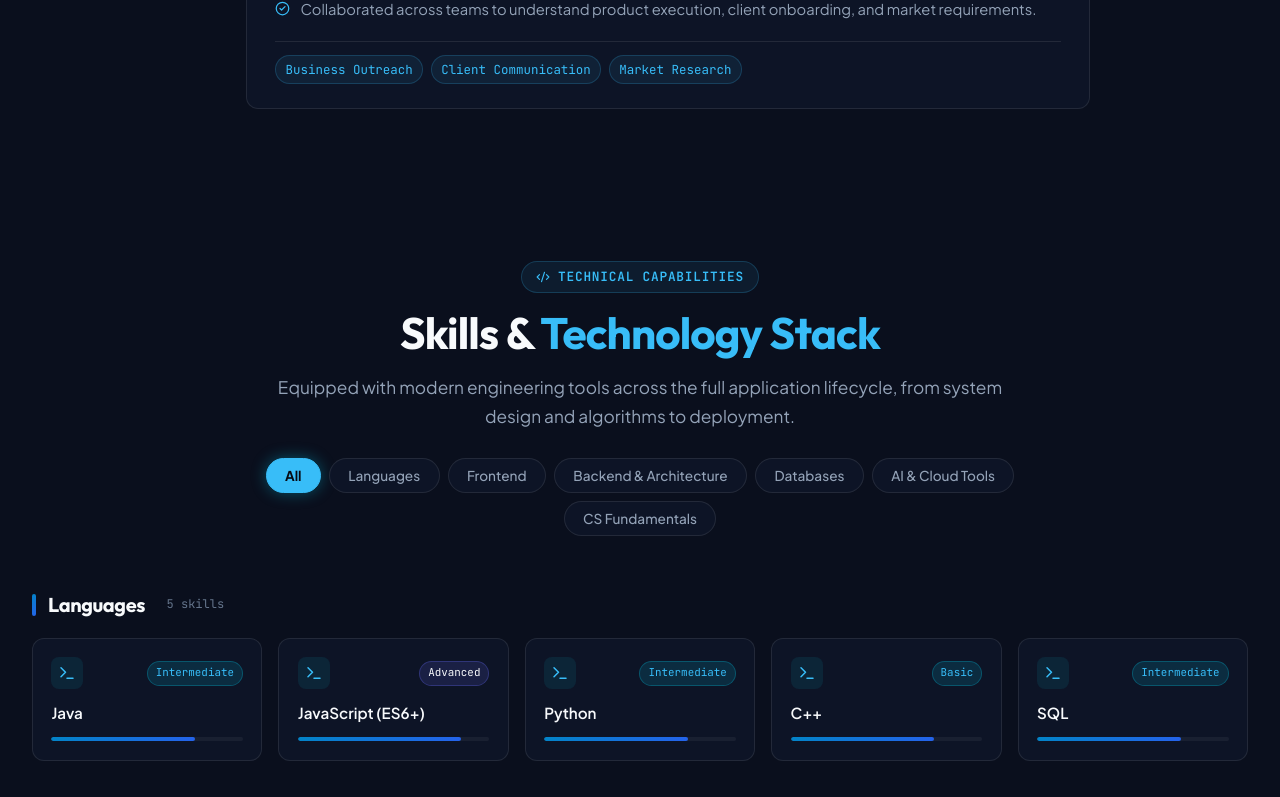
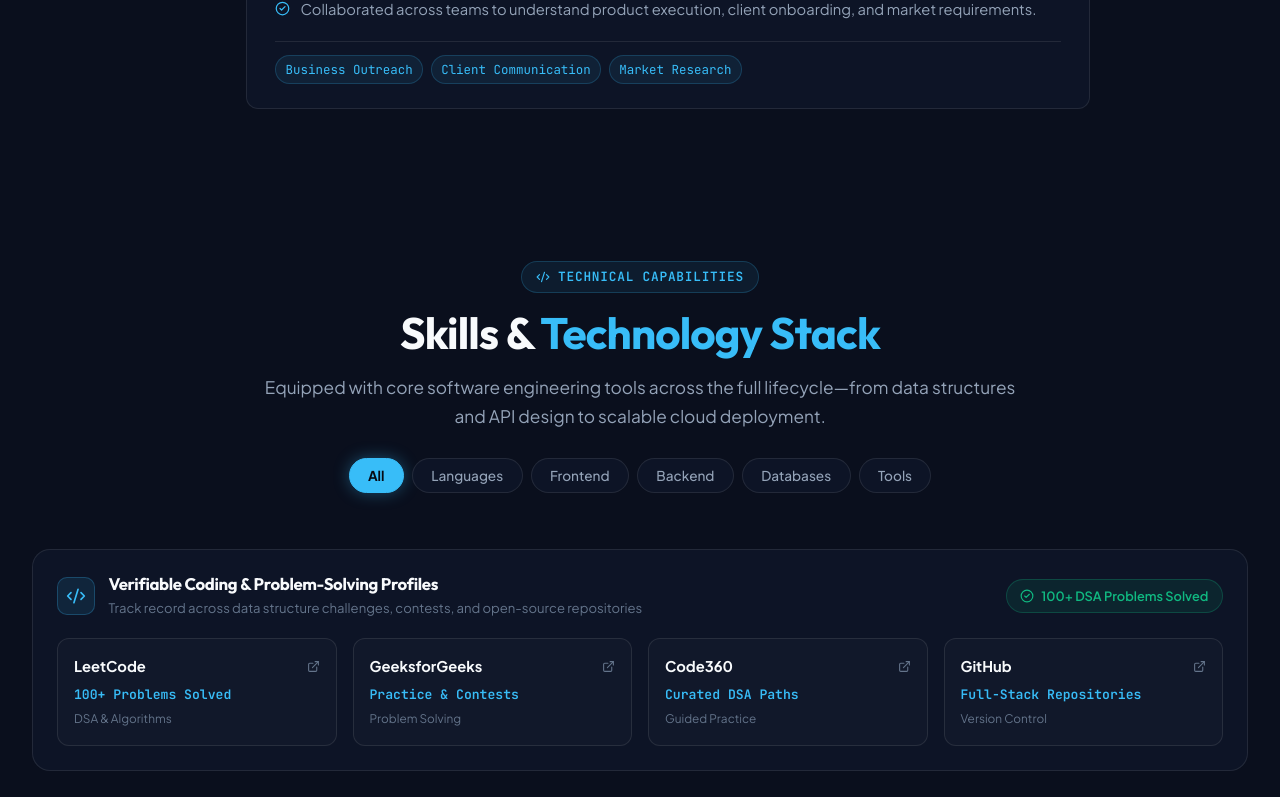
Before and after one commit to KK15082005/Portfolio-KamaljeetKaur, a React (Vite) app: page / in a window 1280 px wide. Shown: the part 3861-4658 px from the top of the page. Built offline with nearby package versions, Linux system fonts and the light colour scheme.

Commit message:
feat: complete achievements & skills reorganization, and final quality checks

```diff
--- a/src/App.css
+++ b/src/App.css
@@ -1386,11 +1386,32 @@
   color: var(--accent-cyan);
 }
 
+.achievement-body {
+  flex: 1;
+}
+
+.achievement-header-row {
+  display: flex;
+  align-items: center;
+  justify-content: space-between;
+  gap: 0.5rem;
+  margin-bottom: 0.25rem;
+}
+
 .achievement-org {
   font-size: 0.76rem;
   color: var(--accent-cyan);
   font-family: var(--font-mono);
-  margin-bottom: 0.25rem;
+}
+
+.achievement-badge {
+  font-size: 0.68rem;
+  font-family: var(--font-mono);
+  color: var(--accent-cyan);
+  background: rgba(56, 189, 248, 0.08);
+  border: 1px solid rgba(56, 189, 248, 0.2);
+  padding: 0.15rem 0.5rem;
+  border-radius: var(--radius-full);
 }
 
 .achievement-title {
@@ -1404,6 +1425,31 @@
   font-size: 0.82rem;
   color: var(--text-muted);
   line-height: 1.5;
+}
+
+.achievement-link-wrapper {
+  margin-top: 0.85rem;
+}
+
+.achievement-link-btn {
+  display: inline-flex;
+  align-items: center;
+  gap: 0.4rem;
+  font-size: 0.78rem;
+  font-weight: 600;
+  color: var(--accent-cyan);
+  background: rgba(56, 189, 248, 0.08);
+  border: 1px solid rgba(56, 189, 248, 0.25);
+  padding: 0.35rem 0.75rem;
+  border-radius: var(--radius-sm);
+  transition: var(--transition-smooth);
+}
+
+.achievement-link-btn:hover {
+  background: rgba(56, 189, 248, 0.18);
+  border-color: var(--accent-cyan);
+  color: #fff;
+  transform: translateY(-1px);
 }
 
 /* =====================================================================
@@ -1441,6 +1487,7 @@
   font-size: 0.85rem;
   font-weight: 500;
   white-space: nowrap;
+  transition: var(--transition-smooth);
 }
 
 @media (max-width: 640px) {
@@ -1453,7 +1500,7 @@
 
 .skill-cat-btn:hover {
   color: var(--text-primary);
-  border-color: rgba(255, 255, 255, 0.2);
+  border-color: rgba(56, 189, 248, 0.3);
 }
 
 .skill-cat-btn.active {
@@ -1461,9 +1508,143 @@
   color: #070a12;
   font-weight: 700;
   border-color: var(--accent-cyan);
-  box-shadow: 0 0 15px rgba(6, 182, 212, 0.4);
-}
-
+  box-shadow: 0 0 16px rgba(56, 189, 248, 0.35);
+}
+
+/* Verified Coding Profiles Banner */
+.coding-profiles-banner {
+  margin-top: 2rem;
+  margin-bottom: 2.75rem;
+  padding: 1.5rem;
+  background: var(--bg-card);
+  border: 1px solid var(--border-subtle);
+  border-radius: var(--radius-lg);
+  display: flex;
+  flex-direction: column;
+  gap: 1.25rem;
+}
+
+.profiles-header {
+  display: flex;
+  align-items: center;
+  justify-content: space-between;
+  gap: 1rem;
+  flex-wrap: wrap;
+}
+
+.profiles-header-left {
+  display: flex;
+  align-items: center;
+  gap: 0.85rem;
+}
+
+.profiles-icon-circle {
+  width: 38px;
+  height: 38px;
+  border-radius: 10px;
+  background: rgba(56, 189, 248, 0.1);
+  border: 1px solid rgba(56, 189, 248, 0.25);
+  display: flex;
+  align-items: center;
+  justify-content: center;
+  flex-shrink: 0;
+}
+
+.profiles-title {
+  font-size: 1.05rem;
+  font-weight: 700;
+  color: var(--text-primary);
+  margin-bottom: 0.15rem;
+}
+
+.profiles-sub {
+  font-size: 0.82rem;
+  color: var(--text-muted);
+}
+
+.profiles-badge {
+  display: inline-flex;
+  align-items: center;
+  gap: 0.45rem;
+  padding: 0.35rem 0.85rem;
+  background: rgba(16, 185, 129, 0.1);
+  border: 1px solid rgba(16, 185, 129, 0.25);
+  border-radius: var(--radius-full);
+  font-size: 0.8rem;
+  font-weight: 600;
+  color: var(--accent-emerald);
+}
+
+.coding-profiles-grid {
+  display: grid;
+  grid-template-columns: repeat(4, 1fr);
+  gap: 1rem;
+}
+
+@media (max-width: 900px) {
+  .coding-profiles-grid {
+    grid-template-columns: repeat(2, 1fr);
+  }
+}
+
+@media (max-width: 480px) {
+  .coding-profiles-grid {
+    grid-template-columns: 1fr;
+  }
+}
+
+.coding-profile-card {
+  padding: 1rem;
+  background: rgba(255, 255, 255, 0.02);
+  border: 1px solid var(--border-subtle);
+  border-radius: var(--radius-md);
+  display: flex;
+  flex-direction: column;
+  gap: 0.35rem;
+  text-decoration: none;
+  transition: var(--transition-smooth);
+}
+
+.coding-profile-card:hover {
+  background: rgba(56, 189, 248, 0.05);
+  border-color: rgba(56, 189, 248, 0.35);
+  transform: translateY(-2px);
+}
+
+.profile-card-top {
+  display: flex;
+  align-items: center;
+  justify-content: space-between;
+}
+
+.profile-platform {
+  font-size: 0.92rem;
+  font-weight: 700;
+  color: var(--text-primary);
+}
+
+.profile-external-icon {
+  color: var(--text-muted);
+  transition: var(--transition-smooth);
+}
+
+.coding-profile-card:hover .profile-external-icon {
+  color: var(--accent-cyan);
+}
+
+.profile-metric {
+  font-size: 0.82rem;
+  color: var(--accent-cyan);
+  font-family: var(--font-mono);
+  font-weight: 600;
+}
+
+.profile-badge-chip {
+  font-size: 0.74rem;
+  color: var(--text-muted);
+}
+
+/* Skills Categories & Cards */
 .skills-categories-wrapper {
   display: flex;
   flex-direction: column;
@@ -1499,18 +1680,18 @@
 
 .skills-grid {
   display: grid;
-  grid-template-columns: repeat(auto-fill, minmax(200px, 1fr));
+  grid-template-columns: repeat(auto-fill, minmax(210px, 1fr));
   gap: 1rem;
 }
 
-@media (max-width: 480px) {
+@media (max-width: 640px) {
   .skills-grid {
     grid-template-columns: repeat(2, 1fr);
-    gap: 0.65rem;
-  }
-}
-
-@media (max-width: 340px) {
+    gap: 0.75rem;
+  }
+}
+
+@media (max-width: 360px) {
   .skills-grid {
     grid-template-columns: 1fr;
   }
@@ -1518,13 +1699,23 @@
 
 .skill-card {
   padding: 1.15rem;
+  background: var(--bg-card);
+  border: 1px solid var(--border-subtle);
+  border-radius: var(--radius-md);
   display: flex;
   flex-direction: column;
+  transition: var(--transition-smooth);
+}
+
+.skill-card:hover {
+  border-color: rgba(56, 189, 248, 0.3);
+  background: var(--bg-card-hover);
+  transform: translateY(-2px);
 }
 
 @media (max-width: 480px) {
   .skill-card {
-    padding: 0.85rem;
+    padding: 0.9rem;
   }
 }
 
@@ -1536,66 +1727,39 @@
 }
 
 .skill-avatar {
-  width: 32px;
-  height: 32px;
+  width: 34px;
+  height: 34px;
   border-radius: 8px;
-  background: rgba(6, 182, 212, 0.1);
+  background: rgba(56, 189, 248, 0.08);
+  border: 1px solid rgba(56, 189, 248, 0.2);
   display: flex;
   align-items: center;
   justify-content: center;
-}
-
-.skill-level-pill {
+  color: var(--accent-cyan);
+}
+
+.skill-category-tag {
   font-size: 0.68rem;
   font-family: var(--font-mono);
+  color: var(--text-muted);
+  background: rgba(255, 255, 255, 0.04);
   padding: 0.18rem 0.5rem;
   border-radius: var(--radius-full);
-}
-
-.level-expert {
-  background: rgba(16, 185, 129, 0.15);
-  color: var(--accent-emerald);
-  border: 1px solid rgba(16, 185, 129, 0.3);
-}
-
-.level-advanced {
-  background: rgba(99, 102, 241, 0.15);
-  color: var(--accent-primary-light);
-  border: 1px solid rgba(99, 102, 241, 0.3);
-}
-
-.level-intermediate {
-  background: rgba(6, 182, 212, 0.15);
-  color: var(--accent-cyan);
-  border: 1px solid rgba(6, 182, 212, 0.3);
+  border: 1px solid var(--border-subtle);
 }
 
 .skill-name {
-  font-weight: 600;
+  font-weight: 700;
   font-size: 0.95rem;
   color: var(--text-primary);
-  margin-bottom: 0.75rem;
-}
-
-@media (max-width: 480px) {
-  .skill-name {
-    font-size: 0.88rem;
-  }
-}
-
-.skill-progress-track {
-  width: 100%;
-  height: 4px;
-  background: rgba(255, 255, 255, 0.05);
-  border-radius: var(--radius-full);
-  overflow: hidden;
+  margin-bottom: 0.35rem;
+}
+
+.skill-focus-tag {
+  font-size: 0.78rem;
+  color: var(--text-muted);
+  line-height: 1.4;
   margin-top: auto;
-}
-
-.skill-progress-bar {
-  height: 100%;
-  background: var(--gradient-brand);
-  border-radius: var(--radius-full);
 }
 
 /* =====================================================================
--- a/src/components/About.jsx
+++ b/src/components/About.jsx
@@ -60,8 +60,10 @@ export default function About() {
             <div className="about-frame">
               <img
                 src={personalInfo.aboutImage}
-                alt="Kamaljeet Kaur working"
+                alt="Kamaljeet Kaur - Computer Science Student & Full Stack Developer"
                 className="about-image"
+                loading="lazy"
+                decoding="async"
               />
               <div className="about-badge-card">
                 <GraduationCap size={22} className="text-cyan" />
--- a/src/components/Hero.jsx
+++ b/src/components/Hero.jsx
@@ -120,8 +120,9 @@ export default function Hero() {
             <div className="portrait-frame">
               <img
                 src={personalInfo.profileImage}
-                alt={personalInfo.name}
+                alt={`${personalInfo.name} - Full Stack Developer & Aspiring Software Engineer`}
                 className="portrait-img"
+                fetchPriority="high"
               />
               <div className="portrait-gradient-overlay"></div>
 
--- a/src/components/Navbar.jsx
+++ b/src/components/Navbar.jsx
@@ -116,9 +116,10 @@ export default function Navbar() {
 
           {/* Mobile Menu Toggle */}
           <button
+            type="button"
             className="mobile-toggle"
             onClick={() => setMobileMenuOpen(!mobileMenuOpen)}
-            aria-label="Toggle menu"
+            aria-label="Toggle navigation menu"
           >
             {mobileMenuOpen ? <X size={24} /> : <Menu size={24} />}
           </button>
@@ -130,7 +131,7 @@ export default function Navbar() {
         <div className="mobile-drawer">
           <div className="mobile-drawer-header">
             <span className="drawer-title">Navigation</span>
-            <button className="drawer-close" onClick={() => setMobileMenuOpen(false)}>
+            <button type="button" className="drawer-close" onClick={() => setMobileMenuOpen(false)} aria-label="Close menu">
               <X size={20} />
             </button>
           </div>
--- a/src/components/Projects.jsx
+++ b/src/components/Projects.jsx
@@ -105,6 +105,8 @@ export default function Projects() {
                     src={flagshipProject.image}
                     alt={flagshipProject.title}
                     className="flagship-image"
+                    loading="lazy"
+                    decoding="async"
                     onError={(e) => {
                       e.target.onerror = null;
                       e.target.src = '/portfolio.png';
@@ -254,6 +256,8 @@ export default function Projects() {
                       src={project.image}
                       alt={project.title}
                       className="project-thumbnail"
+                      loading="lazy"
+                      decoding="async"
                       onError={(e) => {
                         e.target.onerror = null;
                         e.target.src = '/portfolio.png';
--- a/src/components/Skills.jsx
+++ b/src/components/Skills.jsx
@@ -1,5 +1,5 @@
 import React, { useState } from 'react';
-import { skillsData } from '../data/portfolioData';
+import { skillsData, codingProfiles } from '../data/portfolioData';
 import {
   Code2,
   Terminal,
@@ -8,9 +8,51 @@ import {
   Server,
   Cpu,
   Sparkles,
-  Check,
-  Cloud
+  Cloud,
+  Coffee,
+  Atom,
+  Globe,
+  Palette,
+  Layers,
+  Network,
+  Share2,
+  ShieldCheck,
+  Boxes,
+  HardDrive,
+  GitBranch,
+  Send,
+  FileCode,
+  Bot,
+  Zap,
+  ExternalLink,
+  CheckCircle2
 } from 'lucide-react';
+
+const iconMap = {
+  Coffee,
+  Code2,
+  Terminal,
+  Cpu,
+  Database,
+  Atom,
+  Globe,
+  Layout,
+  Palette,
+  Sparkles,
+  Layers,
+  Server,
+  Network,
+  Share2,
+  ShieldCheck,
+  Boxes,
+  HardDrive,
+  GitBranch,
+  Send,
+  FileCode,
+  Bot,
+  Cloud,
+  Zap
+};
 
 export default function Skills() {
   const categories = ['All', ...Object.keys(skillsData)];
@@ -36,7 +78,7 @@ export default function Skills() {
             Skills & <span>Technology Stack</span>
           </h2>
           <p className="section-desc">
-            Equipped with modern engineering tools across the full application lifecycle, from system design and algorithms to deployment.
+            Equipped with core software engineering tools across the full lifecycle—from data structures and API design to scalable cloud deployment.
           </p>
 
           {/* Filter Bar */}
@@ -44,6 +86,7 @@ export default function Skills() {
             {categories.map((cat) => (
               <button
                 key={cat}
+                type="button"
                 className={`skill-cat-btn ${selectedCategory === cat ? 'active' : ''}`}
                 onClick={() => setSelectedCategory(cat)}
               >
@@ -53,50 +96,72 @@ export default function Skills() {
           </div>
         </div>
 
-        {/* Categorized Grid */}
+        {/* Verified Coding Profiles & Evidence Strip */}
+        <div className="coding-profiles-banner glass-card">
+          <div className="profiles-header">
+            <div className="profiles-header-left">
+              <div className="profiles-icon-circle">
+                <Code2 size={20} className="text-cyan" />
+              </div>
+              <div>
+                <h3 className="profiles-title">Verifiable Coding & Problem-Solving Profiles</h3>
+                <p className="profiles-sub">Track record across data structure challenges, contests, and open-source repositories</p>
+              </div>
+            </div>
+            <div className="profiles-badge">
+              <CheckCircle2 size={14} className="text-emerald" />
+              <span>100+ DSA Problems Solved</span>
+            </div>
+          </div>
+
+          <div className="coding-profiles-grid">
+            {codingProfiles.map((cp, idx) => (
+              <a
+                key={idx}
+                href={cp.url}
+                target="_blank"
+                rel="noopener noreferrer"
+                className="coding-profile-card"
+                aria-label={`Visit ${cp.platform} profile`}
+              >
+                <div className="profile-card-top">
+                  <span className="profile-platform">{cp.platform}</span>
+                  <ExternalLink size={13} className="profile-external-icon" />
+                </div>
+                <div className="profile-metric">{cp.metric}</div>
+                <div className="profile-badge-chip">{cp.badge}</div>
+              </a>
+            ))}
+          </div>
+        </div>
+
+        {/* Categorized Skills Grid */}
         <div className="skills-categories-wrapper">
           {getFilteredCategories().map(([categoryName, skills]) => (
             <div key={categoryName} className="skill-category-block">
               <div className="skill-category-header">
                 <span className="category-indicator"></span>
                 <h3 className="skill-category-title">{categoryName}</h3>
-                <span className="skill-count-badge">{skills.length} skills</span>
+                <span className="skill-count-badge">{skills.length} technologies</span>
               </div>
 
               <div className="skills-grid">
-                {skills.map((skill, idx) => (
+                {skills.map((skill, idx) => {
+                  const IconComponent = iconMap[skill.icon] || Code2;
+                  return (
                     <div key={idx} className="skill-card glass-card">
                       <div className="skill-card-top">
                         <div className="skill-avatar">
-                        <Terminal size={18} className="text-cyan" />
+                          <IconComponent size={18} className="text-cyan" />
                         </div>
-                      <span className={`skill-level-pill ${
-                        skill.level.includes('Specialist') || skill.level.includes('Expert')
-                          ? 'level-expert'
-                          : skill.level.includes('Advanced')
-                          ? 'level-advanced'
-                          : 'level-intermediate'
-                      }`}>
-                        {skill.level}
-                      </span>
+                        <span className="skill-category-tag">{categoryName}</span>
                       </div>
 
                       <div className="skill-name">{skill.name}</div>
-
-                    <div className="skill-progress-track">
-                      <div
-                        className="skill-progress-bar"
-                        style={{
-                          width: skill.level.includes('Specialist') || skill.level.includes('Expert')
-                            ? '95%'
-                            : skill.level.includes('Advanced')
-                            ? '85%'
-                            : '75%'
-                        }}
-                      ></div>
+                      <div className="skill-focus-tag">{skill.focus}</div>
                     </div>
-                  </div>
-                ))}
+                  );
+                })}
               </div>
             </div>
           ))}
--- a/src/data/portfolioData.js
+++ b/src/data/portfolioData.js
@@ -35,47 +35,76 @@ export const personalInfo = {
 
 export const skillsData = {
   "Languages": [
-    { name: "Java", level: "Intermediate", icon: "Coffee" },
-    { name: "JavaScript (ES6+)", level: "Advanced", icon: "Code2" },
-    { name: "Python", level: "Intermediate", icon: "Terminal" },
-    { name: "C++", level: "Basic", icon: "Cpu" },
-    { name: "SQL", level: "Intermediate", icon: "Database" }
+    { name: "Java", focus: "OOP & Data Structures", icon: "Coffee" },
+    { name: "JavaScript (ES6+)", focus: "Modern Web & Async", icon: "Code2" },
+    { name: "Python", focus: "Scripting & Automation", icon: "Terminal" },
+    { name: "C++", focus: "Problem Solving & Systems", icon: "Cpu" },
+    { name: "SQL", focus: "Relational Queries", icon: "Database" }
   ],
   "Frontend": [
-    { name: "React.js", level: "Advanced", icon: "Atom" },
-    { name: "Next.js", level: "Intermediate", icon: "Globe" },
-    { name: "HTML5 & Semantic UI", level: "Expert", icon: "Layout" },
-    { name: "CSS3 & Glassmorphism", level: "Expert", icon: "Palette" },
-    { name: "Tailwind CSS", level: "Intermediate", icon: "Sparkles" },
-    { name: "Bootstrap", level: "Intermediate", icon: "Layers" }
+    { name: "React.js", focus: "Hooks & Component Architecture", icon: "Atom" },
+    { name: "Next.js", focus: "SSR & Static Generation", icon: "Globe" },
+    { name: "HTML5", focus: "Semantic Structure & Accessibility", icon: "Layout" },
+    { name: "CSS3", focus: "Responsive Design & Glassmorphism", icon: "Palette" },
+    { name: "Tailwind CSS", focus: "Utility-First Responsive Styling", icon: "Sparkles" },
+    { name: "Bootstrap", focus: "Component Layout Systems", icon: "Layers" }
   ],
-  "Backend & Architecture": [
-    { name: "Node.js", level: "Intermediate", icon: "Server" },
-    { name: "Express.js", level: "Intermediate", icon: "Network" },
-    { name: "REST APIs & Microservices", level: "Intermediate", icon: "Share2" },
-    { name: "JWT & Bcrypt Security", level: "Intermediate", icon: "ShieldCheck" },
-    { name: "API Development", level: "Intermediate", icon: "Cpu" }
+  "Backend": [
+    { name: "Node.js", focus: "Asynchronous Event-Driven Runtime", icon: "Server" },
+    { name: "Express.js", focus: "RESTful API Design & Middleware", icon: "Network" },
+    { name: "REST APIs", focus: "Client-Server Architecture", icon: "Share2" },
+    { name: "Microservices", focus: "Modular Service Decomposition", icon: "Cpu" },
+    { name: "JWT & Security", focus: "Authentication & Protected Routes", icon: "ShieldCheck" }
   ],
   "Databases": [
-    { name: "MongoDB", level: "Intermediate", icon: "Database" },
-    { name: "Mongoose ODM", level: "Intermediate", icon: "Boxes" },
-    { name: "MySQL / SQL", level: "Intermediate", icon: "HardDrive" }
+    { name: "MongoDB", focus: "NoSQL Document Modeling", icon: "Database" },
+    { name: "Mongoose ODM", focus: "Schema Design & Validation", icon: "Boxes" },
+    { name: "MySQL / Relational SQL", focus: "Relational Schema & Indexing", icon: "HardDrive" }
   ],
-  "AI & Cloud Tools": [
-    { name: "Gemini API", level: "Intermediate", icon: "Bot" },
-    { name: "Azure OpenAI", level: "Intermediate", icon: "Cloud" },
-    { name: "Azure App Services", level: "Intermediate", icon: "CloudLightning" },
-    { name: "Git & GitHub", level: "Advanced", icon: "GitBranch" },
-    { name: "Netlify & Vercel", level: "Advanced", icon: "Zap" },
-    { name: "VS Code", level: "Advanced", icon: "FileCode" }
-  ],
-  "CS Fundamentals": [
-    { name: "Data Structures & Algorithms", level: "DSA Specialist", icon: "Binary" },
-    { name: "Object-Oriented Programming (OOP)", level: "Core Strength", icon: "Box" },
-    { name: "Database Management Systems (DBMS)", level: "Proficient", icon: "Database" },
-    { name: "Computer Networks", level: "Proficient", icon: "Wifi" }
+  "Tools": [
+    { name: "Git & GitHub", focus: "Version Control & Code Review", icon: "GitBranch" },
+    { name: "Postman", focus: "API Testing & Endpoint Debugging", icon: "Send" },
+    { name: "VS Code", focus: "IDE & Tooling Ecosystem", icon: "FileCode" },
+    { name: "Google Gemini API", focus: "LLM Integration & Prompting", icon: "Bot" },
+    { name: "Azure OpenAI & Cloud", focus: "AI Services & App Deployment", icon: "Cloud" },
+    { name: "Netlify", focus: "Frontend Hosting & CI/CD", icon: "Zap" }
   ]
 };
+
+export const codingProfiles = [
+  {
+    platform: "LeetCode",
+    name: "LeetCode Profile",
+    url: "https://leetcode.com",
+    metric: "100+ Problems Solved",
+    badge: "DSA & Algorithms",
+    icon: "Code"
+  },
+  {
+    platform: "GeeksforGeeks",
+    name: "GeeksforGeeks",
+    url: "https://www.geeksforgeeks.org",
+    metric: "Practice & Contests",
+    badge: "Problem Solving",
+    icon: "Terminal"
+  },
+  {
+    platform: "Code360",
+    name: "Code360 (Coding Ninjas)",
+    url: "https://www.naukri.com/code360",
+    metric: "Curated DSA Paths",
+    badge: "Guided Practice",
+    icon: "Cpu"
+  },
+  {
+    platform: "GitHub",
+    name: "GitHub Codebases",
+    url: "https://github.com",
+    metric: "Full-Stack Repositories",
+    badge: "Version Control",
+    icon: "GitBranch"
+  }
+];
 
 export const experiencesData = [
   {
@@ -190,26 +219,38 @@ export const achievementsData = [
   {
     title: "100+ DSA Problems Solved",
     organization: "LeetCode, GeeksforGeeks & Code360",
-    description: "Consistent problem solver across core topics: Arrays, LinkedLists, Stacks, Queues, Trees, Recursion, and Dynamic Programming.",
-    icon: "Code"
+    badge: "DSA Mastery",
+    description: "Consistent problem solver in Java across core algorithmic topics: Arrays, Strings, LinkedLists, Stacks, Queues, Trees, Recursion, and Dynamic Programming.",
+    icon: "Code",
+    link: "https://leetcode.com",
+    linkText: "Coding Profiles"
   },
   {
     title: "Microsoft Imagine Cup '26 Participant",
     organization: "Microsoft Global Innovation Contest",
-    description: "Evaluated on innovation, technical scalability, feasibility, and real-world student impact with flagship AI mentorship project PrepPilot-AI.",
-    icon: "Award"
+    badge: "Global Innovation",
+    description: "Evaluated on technical innovation, cloud scalability, feasibility, and real-world student impact with flagship AI mentorship project PrepPilot-AI.",
+    icon: "Award",
+    link: "https://deft-centaur-5d366c.netlify.app/",
+    linkText: "View Imagine Cup Project"
   },
   {
     title: "HackerRank Orchestrate Participant",
     organization: "HackerRank Global",
-    description: "Competed in high-intensity competitive programming and algorithmic problem-solving sprints.",
-    icon: "Terminal"
+    badge: "Competitive Coding",
+    description: "Competed in high-intensity competitive programming, algorithmic puzzles, and timed technical problem-solving sprints.",
+    icon: "Terminal",
+    link: "https://www.hackerrank.com",
+    linkText: "HackerRank Platform"
   },
   {
     title: "Google 'Fund My Crazy' Challenge",
     organization: "Google Student Community",
-    description: "Selected participant for high-creativity student innovation pitch focusing on AI-empowered education.",
-    icon: "Sparkles"
+    badge: "Innovation Pitch",
+    description: "Selected participant for high-creativity student innovation pitch focusing on AI-empowered education and intelligent mentorship tools.",
+    icon: "Sparkles",
+    link: "https://developers.google.com/community",
+    linkText: "Google Community"
   }
 ];
 
```
Also changed, not shown: index.html (+21 -3 lines), src/components/Experience.jsx (+27 -3 lines). Lines whose indentation alone changed are shown as unchanged.
